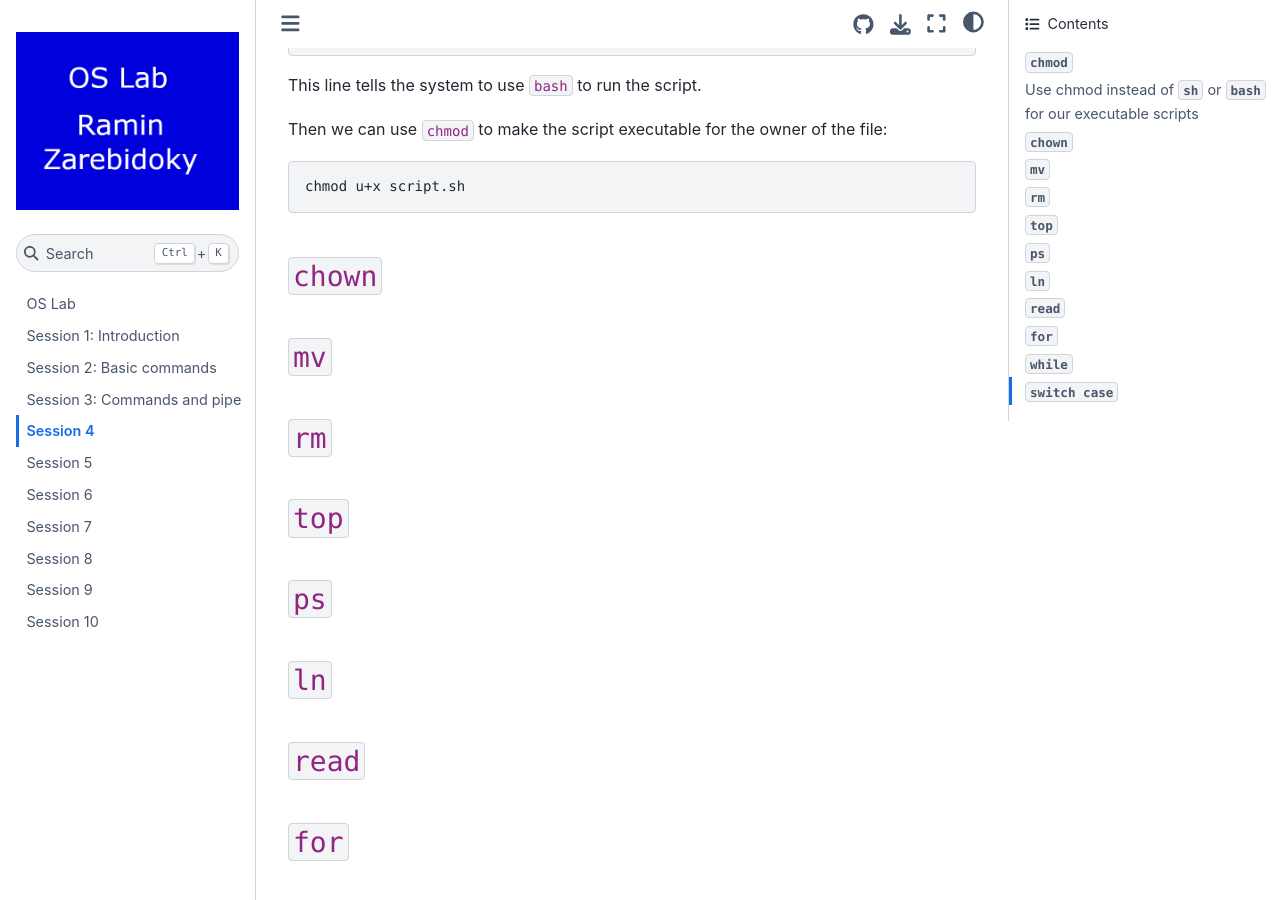
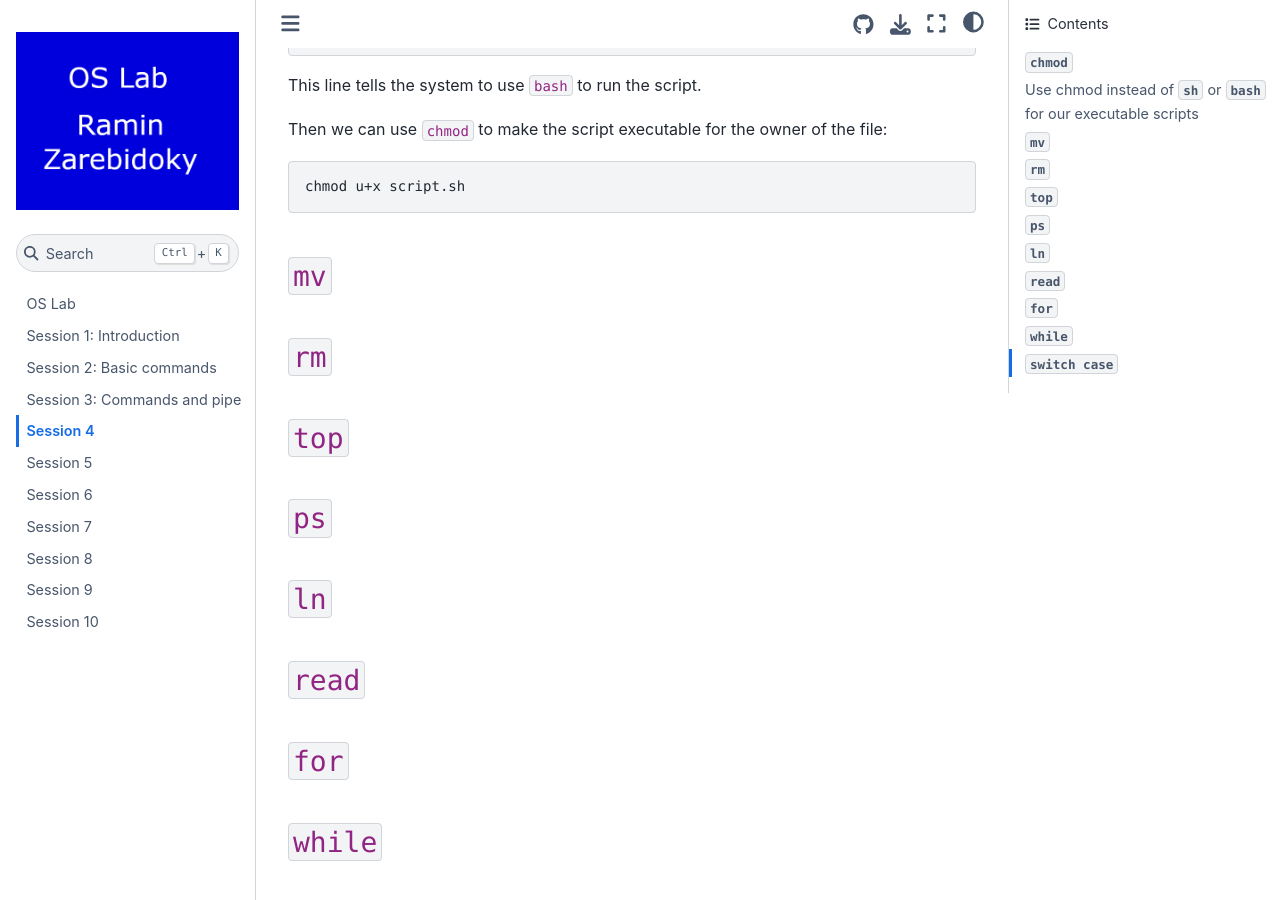
Before and after one commit to LiterallyTheOne/os_lab, a Jupyter Book: the page built from docs/session_4.md, in a window 1280 px wide and 900 px high, scrolled down 2612 px. Built offline with Jupyter Book 1.0.4 settings and Sphinx 7.4.7 and the Sphinx Book theme 1.1.4, drawn with Linux system fonts in a browser that asks for light colours.

Commit message:
remove `chown` from titles

````diff
--- a/docs/session_4.md
+++ b/docs/session_4.md
@@ -114,8 +114,6 @@ Then we can use `chmod` to make the script executable for the owner of the file:
 chmod u+x script.sh
 ```
 
-## `chown`
-
 ## `mv`
 
 ## `rm`
````
